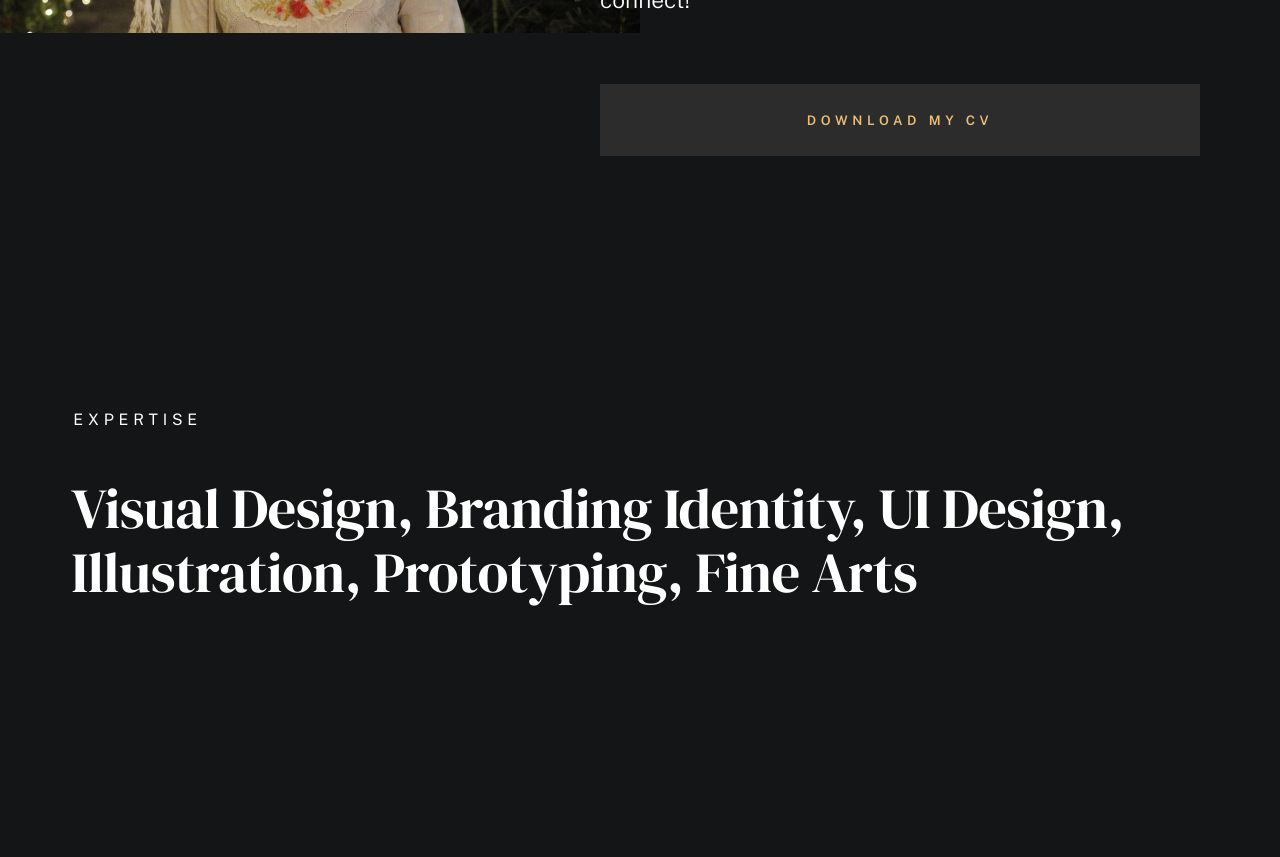
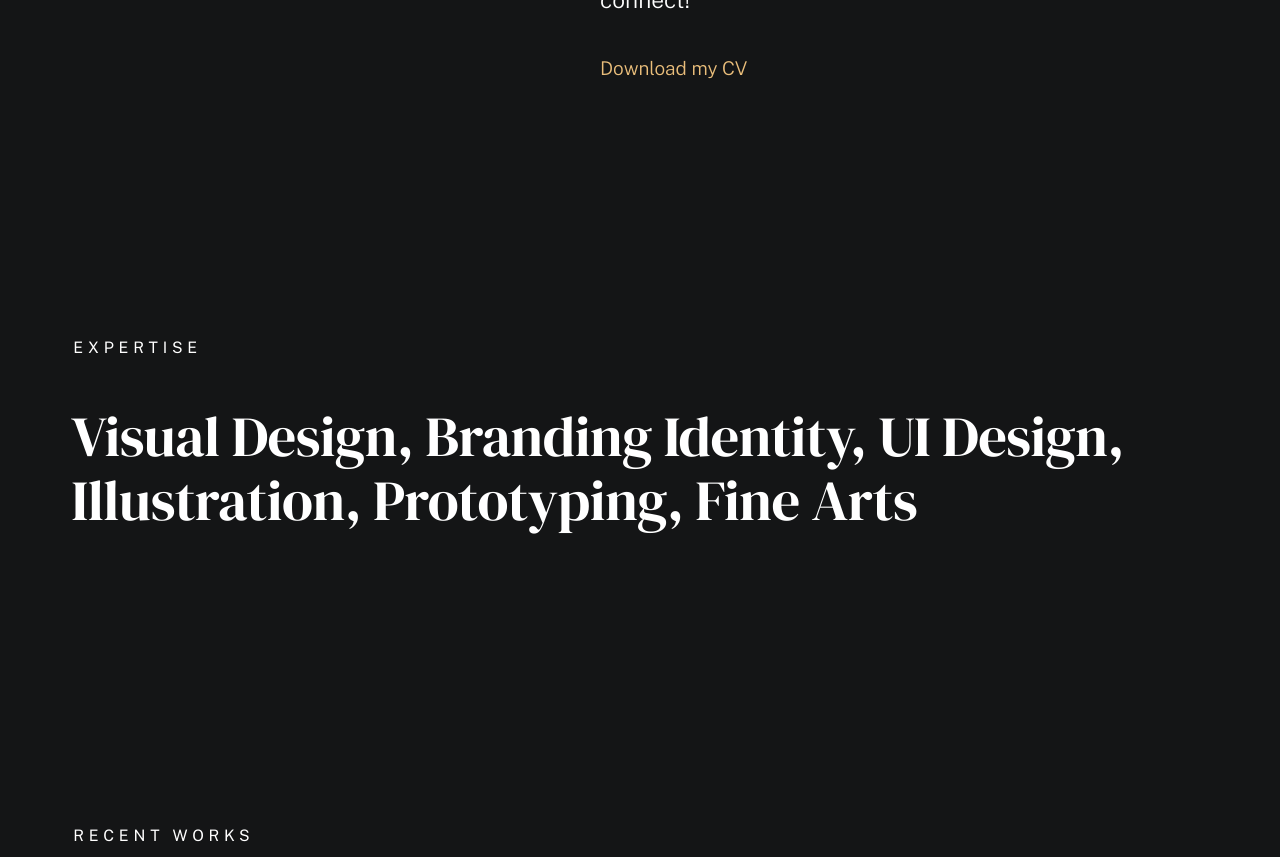
Before and after one commit to muski0504/muski, a plain HTML site: page index.html in a window 1280 px wide. Shown: the part 1799-2656 px from the top of the page. Drawn offline with nearby package versions, Linux system fonts and the light colour scheme; a web font is replaced by a local one.

Commit message:
minor changes

```diff
--- a/index.html
+++ b/index.html
@@ -140,7 +140,8 @@
 My work is often inspired by cultural themes and a keen eye for detail, and I enjoy exploring new mediums—most recently, 3D design for branding and furniture.
  If you’re looking for a designer who loves experimenting and pushing creative boundaries, let’s connect!
                             </p>
-                            <a href="#0" class="btn btn--medium u-fullwidth" data-animate-el>Download my CV</a>
+                            <a href="RESUME1.pdf" download="RESUME1.pdf" class="btn-download" data-animate-el>Download my CV</a>
+
 
                         </div>
                     </div>
```
Also changed, not shown: 1 other file.
